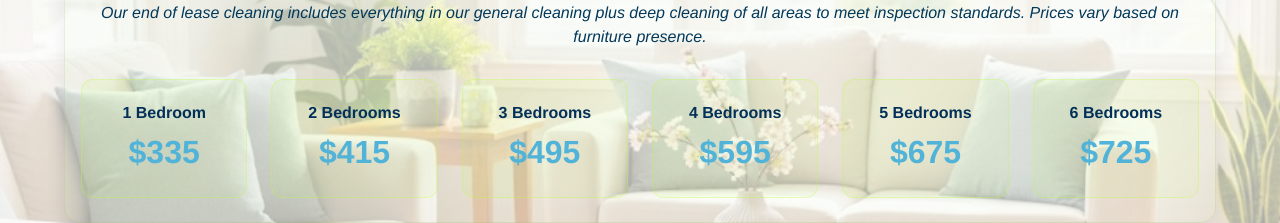
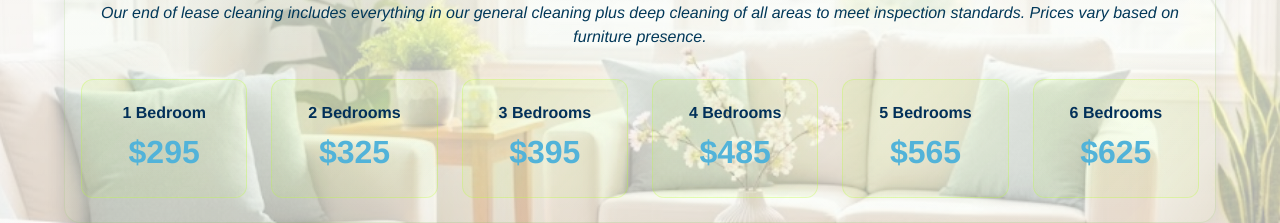
Before and after one commit to Empy-cpu/Starling-Frontend, a Next.js app: page /services-pages/end-of-lease-cleaning-page in a window 1280 px wide. Shown: the part 1560-1783 px from the top of the page. Built offline with nearby package versions, Linux system fonts and the light colour scheme; no server answers.

Commit message:
updated prices

```diff
--- a/src/Components/Home/ServicesSection/ServicesSection.tsx
+++ b/src/Components/Home/ServicesSection/ServicesSection.tsx
@@ -24,7 +24,7 @@ export default function ServicesSection() {
       title: "End of Lease Cleaning",
       description: "Comprehensive cleaning to get your bond back guaranteed",
       icon: <Security />,
-      price: "From $335",
+      price: "From $295",
       link: "/services-pages/end-of-lease-cleaning-page",
     },
   ];
--- a/src/app/services-pages/end-of-lease-cleaning-page/page.tsx
+++ b/src/app/services-pages/end-of-lease-cleaning-page/page.tsx
@@ -201,7 +201,7 @@ export default function EndOfLeaseCleaningPage() {
                       1 Bedroom
                     </Typography>
                     <Typography variant="h4" className="price">
-                      $335
+                      $295
                     </Typography>
                   </Box>
                   <Box className="pricing-item featured">
@@ -209,7 +209,7 @@ export default function EndOfLeaseCleaningPage() {
                       2 Bedrooms
                     </Typography>
                     <Typography variant="h4" className="price">
-                      $415
+                      $325
                     </Typography>
                   </Box>
                   <Box className="pricing-item featured">
@@ -217,7 +217,7 @@ export default function EndOfLeaseCleaningPage() {
                       3 Bedrooms
                     </Typography>
                     <Typography variant="h4" className="price">
-                      $495
+                      $395
                     </Typography>
                   </Box>
                   <Box className="pricing-item featured">
@@ -225,7 +225,7 @@ export default function EndOfLeaseCleaningPage() {
                       4 Bedrooms
                     </Typography>
                     <Typography variant="h4" className="price">
-                      $595
+                      $485
                     </Typography>
                   </Box>
                   <Box className="pricing-item featured">
@@ -233,7 +233,7 @@ export default function EndOfLeaseCleaningPage() {
                       5 Bedrooms
                     </Typography>
                     <Typography variant="h4" className="price">
-                      $675
+                      $565
                     </Typography>
                   </Box>
                   <Box className="pricing-item featured">
@@ -241,7 +241,7 @@ export default function EndOfLeaseCleaningPage() {
                       6 Bedrooms
                     </Typography>
                     <Typography variant="h4" className="price">
-                      $725
+                      $625
                     </Typography>
                   </Box>
                 </Box>
```
